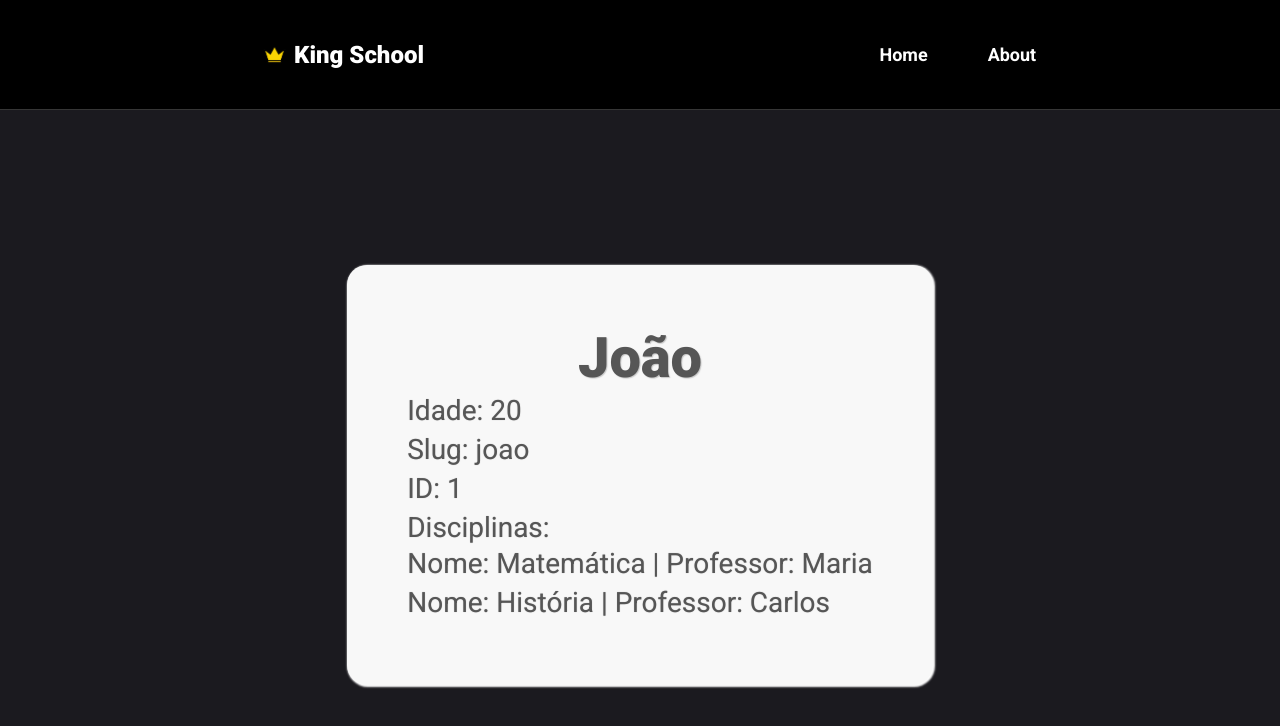
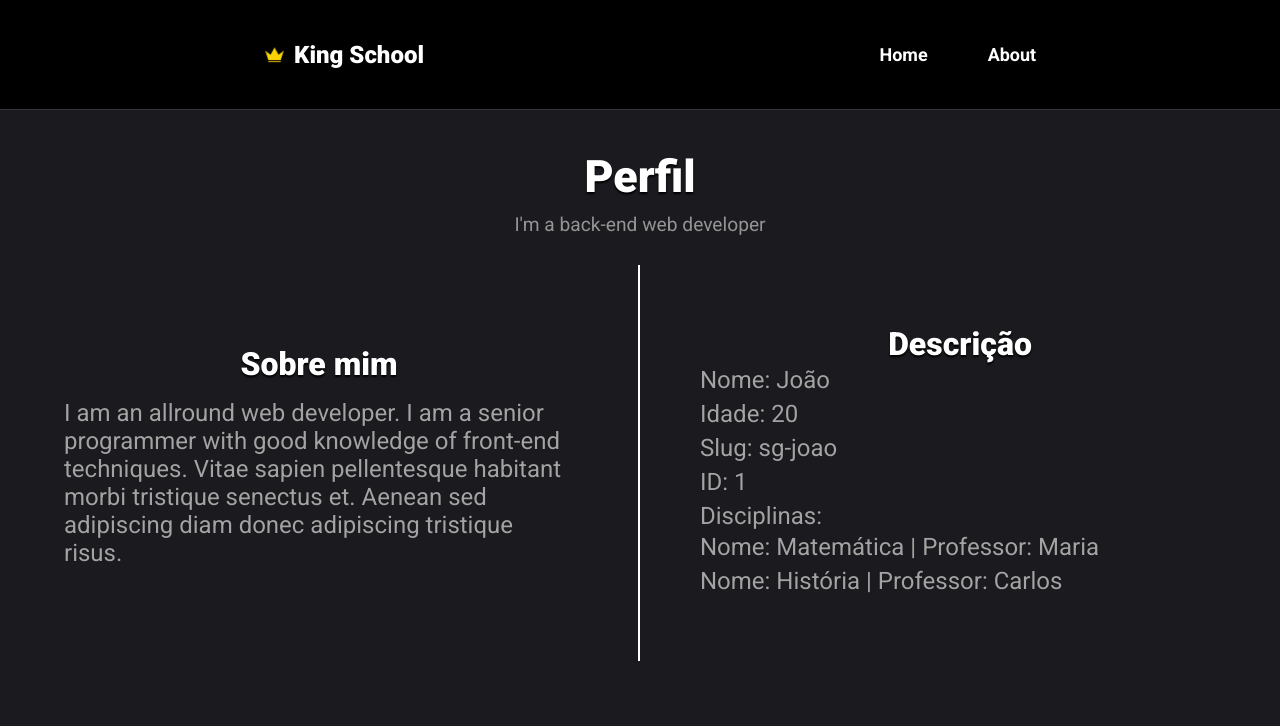
Before and after one commit to Allan182/Projeto-Miltin-React-JS, a React (Create React App) app: page /alunos/1 in a window 1280 px wide. Shown: the top 726 px of the page. Built offline with nearby package versions, Linux system fonts and the light colour scheme.

Commit message:
Add Page About and create Perfil for user.

```diff
--- a/src/componentes/Aluno/Aluno.module.css
+++ b/src/componentes/Aluno/Aluno.module.css
@@ -17,17 +17,18 @@ h2{
 }
 
 .post {
+    box-shadow: 0px 2px 5px rgba(0, 0, 0, 0.5);
     margin: 0 auto;
     width: 50%;
     height: 35vh;
-    background-color: rgb(244, 244, 244);
+    background-color: rgb(255, 255, 255);
     padding: 20px;
     cursor: pointer;
     display: flex;
 }
 
 .post:hover {
-    background-color: rgb(235, 255, 249);
+    background-color: rgb(245, 245, 245);
 }
 
 .container {
--- a/src/componentes/ListagemAlunos/ListagemAlunos.module.css
+++ b/src/componentes/ListagemAlunos/ListagemAlunos.module.css
@@ -6,11 +6,11 @@
 }
 
 .titleList {
-
     color: rgb(23, 21, 21);
     background-color: white;
     width: 50%;
     margin: 15px auto;
     font-size: 3.2rem;
     padding: 20px;
+    text-align: center;
 }
--- a/src/json/alunos.json
+++ b/src/json/alunos.json
@@ -3,7 +3,7 @@
         "id": 1,
         "nome": "João",
         "idade": 20,
-        "slug": "joao",
+        "slug": "sg-joao",
         "disciplinas": [
             {
                 "nome": "Matemática",
@@ -19,7 +19,7 @@
         "id": 2,
         "nome": "Maria",
         "idade": 19,
-        "slug": "maria",
+        "slug": "sg-maria",
         "disciplinas": [
             {
                 "nome": "Física",
@@ -35,7 +35,7 @@
         "id": 3,
         "nome": "Pedro",
         "idade": 21,
-        "slug": "pedro",
+        "slug": "sg-pedro",
         "disciplinas": [
             {
                 "nome": "Química",
@@ -51,7 +51,7 @@
         "id": 4,
         "nome": "Ana",
         "idade": 18,
-        "slug": "ana",
+        "slug": "sg-ana",
         "disciplinas": [
             {
                 "nome": "Matemática",
@@ -67,7 +67,7 @@
         "id": 5,
         "nome": "Carlos",
         "idade": 19,
-        "slug": "carlos",
+        "slug": "sg-carlos",
         "disciplinas": [
             {
                 "nome": "História",
@@ -84,7 +84,7 @@
         "id": 6,
         "nome": "Lucas",
         "idade": 21,
-        "slug": "lucas",
+        "slug": "sg-lucas",
         "disciplinas": [
             {
                 "nome": "Literatura",
--- a/src/paginas/About/Error404.module.css
+++ b/src/paginas/About/Error404.module.css
@@ -1,5 +1,4 @@
-
-.about  {
+.about {
     width: 100%;
     height: 100vh;
     display: flex;
@@ -7,26 +6,45 @@
     align-items: center;
 }
 
-.error {
-    width: 20%;
-    padding: .3rem;
-    background-color: rgb(0, 0, 0);
+.title {
+    padding: 0px 2.3rem;
     color: #ffffff;
-    margin-bottom: 2rem;
     font-size: 3em;
-    border-radius: 20px;
-    box-shadow: 1px 1px 5px  1px rgba(255, 255, 255, 0.5);
-    text-shadow: 1px 1px 2px rgb(255, 255, 255);
+    text-shadow: 3px 3px 5px rgb(0, 0, 0);
 }
 
-.paragraph{
-    border-radius: 20px;
-    box-shadow: 1px 1px 5px  1px rgba(255, 255, 255, 0.5);
-    width: 50%;
+.paragraph {
+    width: 30%;
     background-color: white;
     font-size: 18px;
     letter-spacing: 1.5px;
-    padding: 30px;
+    padding: 20px 35px;
     color: rgb(45, 45, 45);
     text-shadow: 1px 1px 1px rgba(0, 0, 0, 0.5);
 }
+
+.paragraph h1 {
+    text-align: center;
+    padding: 15px;
+}
+
+.containerImage {
+    width: 30%;
+    background-image: url(https://img.freepik.com/premium-photo/group-happy-young-students-university_85574-4531.jpg?w=2000);
+    background-repeat: no-repeat;
+    background-size: cover;
+
+}
+
+.subtitle {
+    color: rgb(174, 174, 174);
+    padding: 1rem;
+    margin-bottom: 1.3rem;
+}
+
+.container {
+    display: flex;
+    justify-content: center;
+    width: 100%;
+    padding-bottom: 2.5rem
+}
--- a/src/paginas/About/index.js
+++ b/src/paginas/About/index.js
@@ -7,13 +7,28 @@ function About() {
 
     <div className={styles.about}>
 
-      <h1 className={styles.error}> About </h1>
+      <h1 className={styles.title}> We Help You Ever </h1>
 
-      <p className={styles.paragraph}> The prestigious King School is an exemplary institution that sets the bar high for excellence in education. From its state-of-the-art facilities to its dedicated faculty, this school provides an unparalleled learning environment for students. The curriculum at Harmony Academy is meticulously designed to foster both academic and personal growth, ensuring that students receive a well-rounded education. With a diverse range of extracurricular activities and clubs, students have the opportunity to explore their passions and develop their talents. </p>
+      <p className={styles.subtitle}>
+        Experiment with us and we'll give you a reason to trust and study with us.
+      </p>
 
+      <div className={styles.container}>
+
+
+        <p className={styles.paragraph}>
+          <h1> King School </h1>
+
+          The prestigious King School is an exemplary institution that sets the bar high for excellence in education.
+          From its state-of-the-art facilities to its dedicated faculty, this school provides an unparalleled learning environment for students.We are waiting for you, come meet us!
+
+        </p>
+
+        <div className={styles.containerImage}>  </div>
+      </div>
     </div>
 
-)
+  )
 
 
 }
--- a/src/paginas/AlunoPost/PostPage.module.css
+++ b/src/paginas/AlunoPost/PostPage.module.css
@@ -1,27 +1,76 @@
 .AlunoPost {
     display: flex;
-    padding: 50px;
-    height: 100%;
+    width: 100%;
     align-items: center;
     margin: 0 auto;
+    flex-direction: column;
+}
+
+.subtitle {
+    padding: 10px;
+    color: rgb(148, 148, 148);
+    font-size: 1.2rem;
+    margin-bottom: 1.2rem;
+}
+
+.container {
+    justify-content: flex-end;
+    display: flex;
+    width: 100%;
+}
+
+.sobreMim {
+    display: flex;
+    flex-direction: column;
+    align-items: center;
+    padding: 2rem;
+    width: 50%;
+    border-right: 2px solid white;
+}
+
+.sobreMim h1 {
+    font-size: 2rem;
+    text-align: center;
+    font-weight: 900;
+    color: white;
+    text-shadow: 0px 1.5px 2px rgb(0, 0, 0);
+    text-align: center;
+    padding: 1rem;
+}
+
+
+.sobreMim p {
+    color: rgb(163, 163, 163);
+    padding: 2rem;
+    font-size: 1.5rem;
+    text-shadow: 0px 0px 1px rgba(0, 0, 0, 0.322);
+
 }
 
 .AlunoDescricao {
-    flex-grow: 0.5;
-    background-color: rgb(248, 248, 248);
-    color: #565656;
-    font-size: 28px;
+    display: flex;
+    width: 50%;
+    flex-direction: column;
+    color: rgb(163, 163, 163);
+    font-size: 1.5rem;
     border-radius: 20px;
     padding: 60px;
-    box-shadow: 1px 1px 2px 1px rgb(255, 255, 255);
+    text-shadow: 0px 0px 1px rgba(0, 0, 0, 0.322);
 
-    text-shadow: 0px 0px 1px rgba(0, 0, 0, 0.322);
 }
 
+.AlunoDescricao h1 {
+    font-size: 2rem;
+    text-align: center;
+    font-weight: 900;
+    color: white;
+    text-shadow: 0px 1.5px 2px rgb(0, 0, 0);
+}
 
-h1 {
-    text-shadow: 1px 1px 1px rgba(152, 152, 152, 0.5);
-    color: #565656;
+.title {
+    text-shadow: 0px 1.5px 2px rgb(0, 0, 0);
+    color: white;
     font-weight: 900;
     text-align: center;
+    font-size: 2.8rem;
 }
--- a/src/paginas/AlunoPost/index.js
+++ b/src/paginas/AlunoPost/index.js
@@ -18,14 +18,26 @@ function AlunoPost() {
   return (
     <>
       <div className={styles.AlunoPost}>
-        <div className={styles.AlunoDescricao}>
 
-          <h1>  {aluno.nome} </h1>
-          <p> Idade: {aluno.idade} </p>
-          <p> Slug: {aluno.slug} </p>
-          <p> ID: {aluno.id} </p>
-          <p> Disciplinas: {aluno.disciplinas.map(e => <p> Nome: {e.nome} | Professor: {e.professor} </p>)}</p>
+        <h1 className={styles.title}> Perfil </h1>
+        <p className={styles.subtitle}> I'm a back-end web developer </p>
 
+        <div className={styles.container}>
+
+          <div className={styles.sobreMim}>
+            <p> <h1>  Sobre mim </h1>   I am an allround web developer. I am a senior programmer with good knowledge of front-end techniques. Vitae sapien pellentesque habitant morbi tristique senectus et. Aenean sed adipiscing diam donec adipiscing tristique risus.
+            </p>
+          </div>
+
+          <div className={styles.AlunoDescricao}>
+            <h1> Descrição </h1>
+            <p>  Nome: {aluno.nome} </p>
+            <p> Idade: {aluno.idade} </p>
+            <p> Slug: {aluno.slug} </p>
+            <p> ID: {aluno.id} </p>
+            <p> Disciplinas: {aluno.disciplinas.map(e => <p> Nome: {e.nome} | Professor: {e.professor} </p>)}</p>
+
+          </div>
         </div>
       </div>
     </>
```
